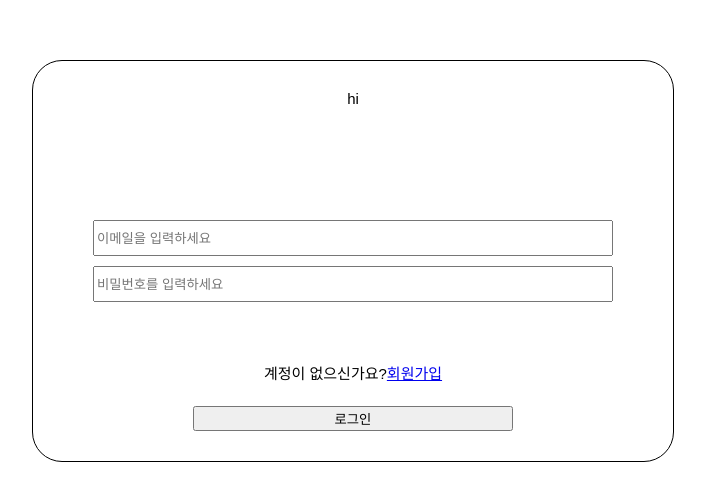
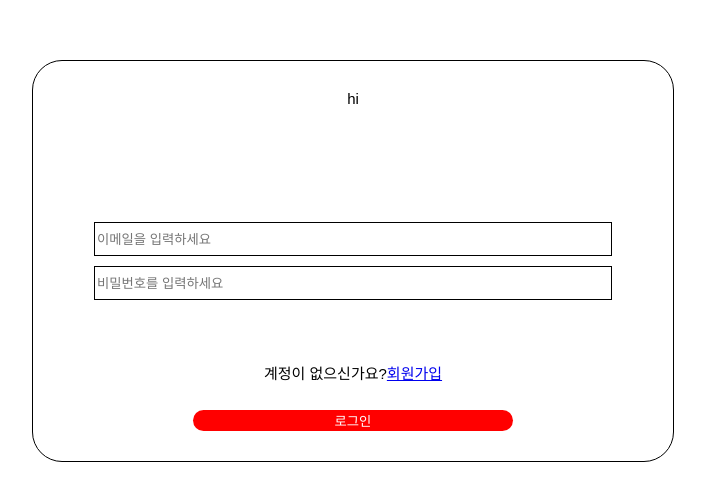
Before and after one commit to Pre-HotSix/wanted-pre-onboarding-fe-1, a React (Create React App) app in the folder client/: page / in a window 1280 px wide. Shown: the part 139-640 px from the top of the page, without its empty margins (287-992 px from the left). Built offline with nearby package versions, Linux system fonts and the light colour scheme.

Commit message:
Feat: "유효성 동적 디자인 추가"

```diff
--- a/client/src/components/Button.tsx
+++ b/client/src/components/Button.tsx
@@ -3,20 +3,28 @@ import styled from 'styled-components';
 interface Prop {
   clickEvent?: () => void;
   buttonText?: string;
+  isActive?: boolean;
 }
 
 export default function Button(props: Prop) {
   return (
-    <Container>
-      <button onClick={props.clickEvent}>{props.buttonText}</button>
+    <Container isActive={props.isActive}>
+      <button onClick={props.clickEvent} disabled={props.isActive}>
+        {props.buttonText}
+      </button>
     </Container>
   );
 }
 
-const Container = styled.div`
+const Container = styled.div<{ isActive?: boolean }>`
   width: 100%;
   text-align: center;
   & > button {
     width: 50%;
+    background-color: ${prop => (prop.isActive ? 'gray' : 'red')};
+    cursor: ${prop => (prop.isActive ? '' : 'pointer')};
+    border: none;
+    border-radius: 3rem;
+    color: white;
   }
 `;
--- a/client/src/components/Input.tsx
+++ b/client/src/components/Input.tsx
@@ -1,23 +1,33 @@
+import React from 'react';
 import styled from 'styled-components';
 
 interface Prop {
   place?: string;
   type?: 'password' | 'email';
+  value?: string;
+  onChange?: (e: React.ChangeEvent<HTMLInputElement>) => void;
+  valid?: boolean;
 }
 
 export default function Input(props: Prop) {
   return (
-    <Container>
-      <input type={'text' || props.type} placeholder={props.place} />
+    <Container isValid={props.valid}>
+      <input
+        type={props.type}
+        placeholder={props.place}
+        value={props.value}
+        onChange={props.onChange}
+      />
     </Container>
   );
 }
 
-const Container = styled.div`
+const Container = styled.div<{ isValid?: boolean }>`
   width: 100%;
   text-align: center;
   & > input {
     width: 80%;
     height: 3rem;
+    border: 1px solid ${prop => (prop.isValid ? 'red' : 'black')};
   }
 `;
```
